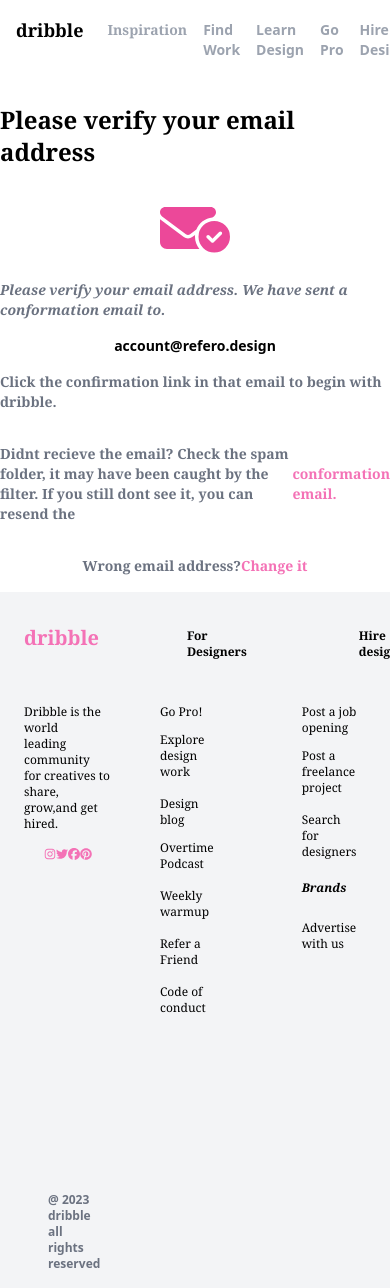
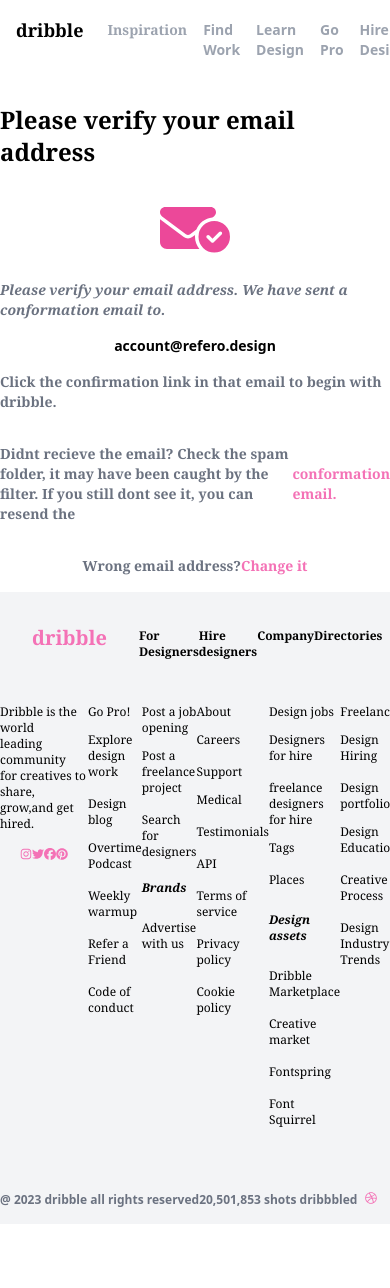
Before and after one commit to ShoveetSingh/InternshipAssignment1, a React (Vite) app: page /Verify in a window 390 px wide. Shown: the top 1288 px of the page. After the commit the page ends 1224 px from the top, so only its background shows below. Built offline with nearby package versions, Linux system fonts and the light colour scheme.

Commit message:
Verify pg moblle view added

```diff
--- a/src/components/Verify.jsx
+++ b/src/components/Verify.jsx
@@ -15,15 +15,15 @@
        <div className="text-gray-400 text-sm font-seif font-bold py-5 px-2">Go Pro</div>
        <div className="text-gray-400 text-sm font-seif font-bold py-5 px-2">Hire Designers</div>
         <div className="px-10"></div>
-        <div className="relative">
-          <FiSearch className = "text-gray-400  absolute top-3 left-100 ml-3 mt-2"/>
+        <div className="relative py-2">
+          <FiSearch className = "text-gray-400  absolute top-3 left-100 ml-3 mt-4"/>
           <input type="search" placeholder="Search" className="border-2 border-gray-300 rounded-md m-2 px-10 py-2 font-serif bg-gray-100"/>
         </div>
-        <div className="px-10"></div>
+        <div className="px-8"></div>
         <div className="py-4 px-8 sm:flex-row">
-        <img src="logo192.jpg" alt="logo" className="w-10 h-10 object-cover rounded-full sm:w-16 sm:h-16"/>
+        <img src="logo192.jpg" alt="logo" className="w-8 h-8 object-cover rounded-full sm:w-16 sm:h-16"/>
         </div>
-       <button className="px-2 bg-pink-500 text-white font-semibold rounded-md m-3 font-serif text-sm">Upload</button>
+       <button className="px-2 bg-pink-500 text-white font-semibold rounded-md m-3 font-serif text-sm sm:py-3">Upload</button>
       </div>
       <div className="flex flex-col justify-center items-center">
         <h1 className=" py-6 font-semibold font-serif text-2xl">Please verify your email address</h1>
@@ -34,21 +34,21 @@
       <p1 className="flex items-center justify-center py-4 text-sm font-serif text-gray-500 font-semibold">Click the confirmation link in that email to begin with dribble.</p1>
       <div className="flex items-center justify-center py-4 text-sm font-serif font-semibold text-gray-500">
       Didnt recieve the email? Check the spam folder, it may have been caught by the filter.
-      If you still dont see it, you can resend the <p1 className="text-pink-400">conformation email.</p1>
+      If you still dont see it, you can resend the <p1 className="text-pink-400 sm:px-3">conformation email.</p1>
       </div>
       <div className="flex items-center justify-center py-4 font-semibold text-sm text-gray-500 font-serif">
       Wrong email address?<p1 className="text-pink-400">Change it</p1>
       </div>
       <div className="bg-gray-100">
         <div className="flex flex-row">
-        <div className="text-pink-400 font-semibold text-xl font-serif px-6 py-8">dribble</div>
-        <div className=" font-serif font-bold py-9 px-16 text-xs">For Designers</div>
-        <div className=" font-serif font-bold py-9 px-12 text-xs">Hire designers</div>
-        <div className=" font-serif font-bold py-9 px-16 text-xs">Company</div>
-        <div className=" font-serif font-bold py-9 px-14 text-xs">Directories</div>
+        <div className="text-pink-400 font-semibold text-xl font-serif px-8 py-8 sm:px-4">dribble</div>
+        <div className=" font-serif font-bold py-9 md:px-16 text-xs">For Designers</div>
+        <div className=" font-serif font-bold py-9  md:px-16  sm:px-4 text-xs">Hire designers</div>
+        <div className=" font-serif font-bold py-9 md:px-16 text-xs sm:px-4">Company</div>
+        <div className=" font-serif font-bold py-9 md:px-14 text-xs sm:px-4">Directories</div>
         <div className=" font-serif font-bold py-9 px-16 text-xs">Company Resources</div>
         </div>
-       <div className="font-serif  text-xs  py-2 px-6 flex flex-row">
+       <div className="font-serif  text-xs  py-2 md:px-6 flex flex-row sm:px-2">
        <div className="flex flex-col">
        Dribble is the world<br/> leading community <br/>for creatives to share,<br/>grow,and get hired.
         <div className="flex flex-row py-4 px-5">
@@ -58,7 +58,7 @@
           <FaPinterest className="text-pink-400 font-xs"/>
         </div>
        </div>
-        <div className="px-12 flex flex-col">
+        <div className="md:px-12 sm:px-4 flex flex-col">
          <div>Go Pro!</div>
         <div className="py-3">Explore design work</div>
         <div className="py-1">Design blog</div>
@@ -67,14 +67,14 @@
         <div className="py-2">Refer a Friend</div>
         <div className="py-2">Code of conduct</div>
         </div>
-        <div className="px-10 flex flex-col">
+        <div className="md:px-12 sm:px-4 flex flex-col">
         <div>Post a job opening</div>
         <div className="py-3">Post a freelance project</div>
         <div className="py-1">Search for designers</div>
         <div className="py-4 font-bold italic">Brands</div>
         <div className="py-2">Advertise with us</div>
         </div>
-        <div className="px-11 flex flex-col">
+        <div className="md:px-12 sm:px-4 flex flex-col">
          <div>About</div>
         <div className="py-3">Careers</div>
         <div className="py-1">Support</div>
@@ -85,7 +85,7 @@
         <div className="py-2">Privacy policy</div>
         <div className="py-2">Cookie policy</div>
         </div>
-        <div className="px-12 flex flex-col">
+        <div className="md:px-12 sm:px-4 flex flex-col">
          <div>Design jobs</div>
         <div className="py-3">Designers for hire</div>
         <div className="py-1">freelance designers<br/> for hire</div>
@@ -98,7 +98,7 @@
         <div className="py-2">Font Squirrel</div>
         <div className="py-4"></div>
         </div>
-        <div className="px-8 flex flex-col">
+        <div className="md:px-12 flex flex-col">
          <div>Freelancing</div>
         <div className="py-3">Design Hiring</div>
         <div className="py-1">Design portfolio</div>
@@ -112,8 +112,9 @@
         </div>
         </div>
         <div className="flex flex-row">
-        <div className="text-xs text-gray-500 font-bold font-ariel py-4 px-12">@ 2023 dribble all rights reserved</div>
-        <div className="px-80"></div>
+        <div className="text-xs text-gray-500 font-bold font-ariel py-4 md:px-12 sm:px-6 ">
+          @ 2023 dribble all rights reserved</div>
+        <div className="md:px-80 sm:px-20"></div>
         <div className="flex flex-row text-gray-500 font-semibold font-ariel py-4  text-xs">
           20,501,853 shots dribbbled  <div className="px-2 py-0"><FaDribbble className="text-pink-400 text-xs"/></div>
         </div>
```
